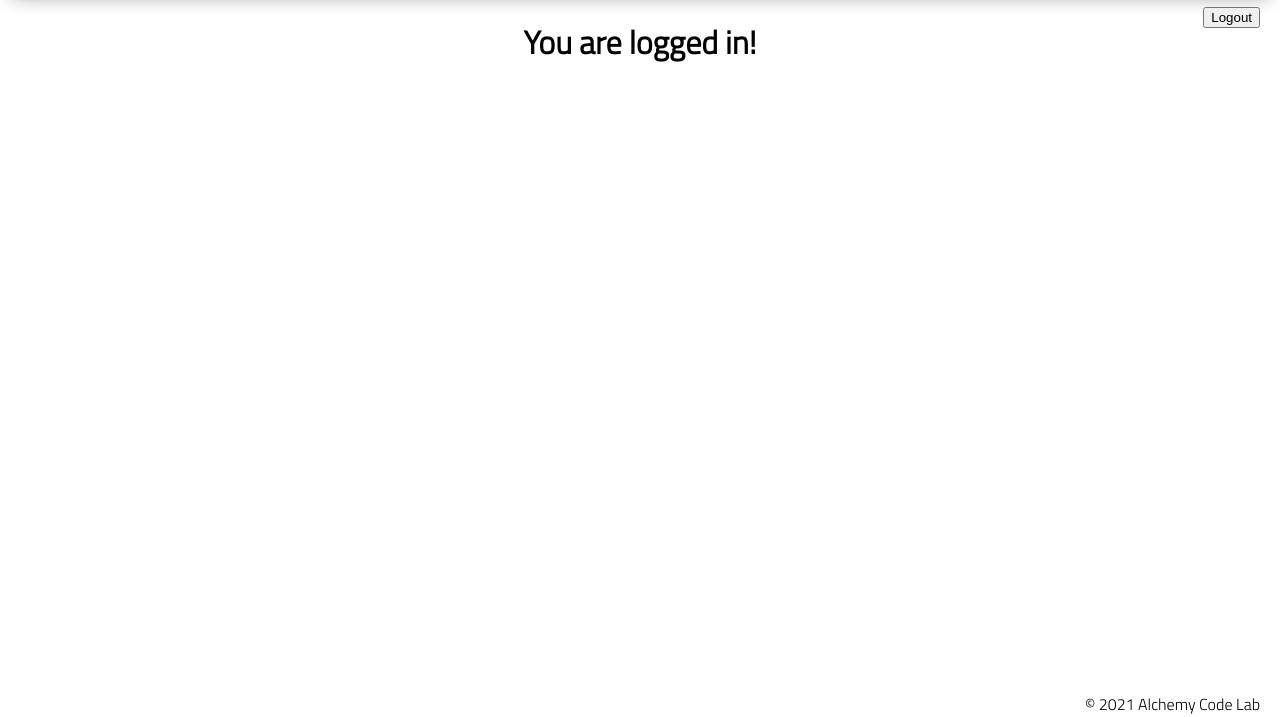
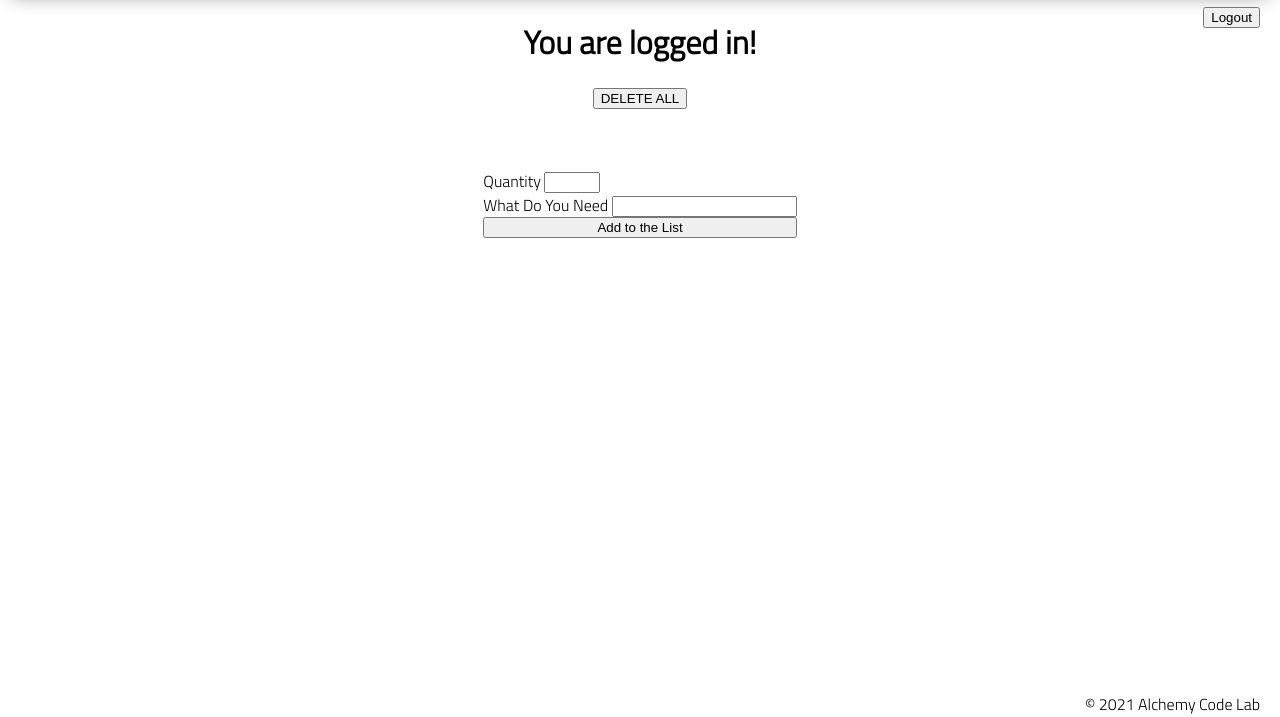
Before and after one commit to joshua360x/shop-list-supabase, a plain HTML site: page shop/index.html in a window 1280 px wide. Shown: the part 83-800 px from the top of the page. Drawn offline with nearby package versions, Linux system fonts and the light colour scheme.

Commit message:
added HTML basic setup

```diff
--- a/fetch-utils.js
+++ b/fetch-utils.js
@@ -16,10 +16,10 @@ export async function getShoppingList() {
 
     return checkError(response);
 }
-export async function newItem(item) {
+export async function newItem(quantity, item) {
     const response = await client
         .from('shopLists')
-        .insert([{ item }]);
+        .insert([{ quantity, item }]);
 
     return checkError(response);
 }
--- a/shop/index.html
+++ b/shop/index.html
@@ -22,11 +22,29 @@
     <button id="logout">Logout</button>
     <main>
         <h1>You are logged in!</h1>
+
+        <button>DELETE ALL</button>
+        <section class="shopping">
+            <form id="shoppingList-form">
+                <label>
+                    Quantity
+                    <input type="number" min="0" max="10" name="quantity">
+                </label>
+                <label>
+                    What Do You Need
+                    <input type="text" name="list">
+                </label>
+                <button>Add to the List</button>
+            </form>
+        </section>
+<section class="shopping-Lists">
+
+</section>
     </main>
     <footer>
         <div class="copy gutter-right">&copy; 2021 Alchemy Code Lab</div>
     </footer>
-    <script type="module" src="./other-page.js"></script>
+    <script type="module" src="./shop.js"></script>
 </body>
 
 </html>
--- a/shop/shop.js
+++ b/shop/shop.js
@@ -1,4 +1,6 @@
 import { checkAuth, logout } from '../fetch-utils.js';
+
+
 
 checkAuth();
 
--- a/styles/style.css
+++ b/styles/style.css
@@ -129,3 +129,8 @@ footer {
 .auth-container button {
     margin: 10px;
 }
+
+#shoppingList-form {
+    display: flex;
+    flex-direction: column;
+}
```
